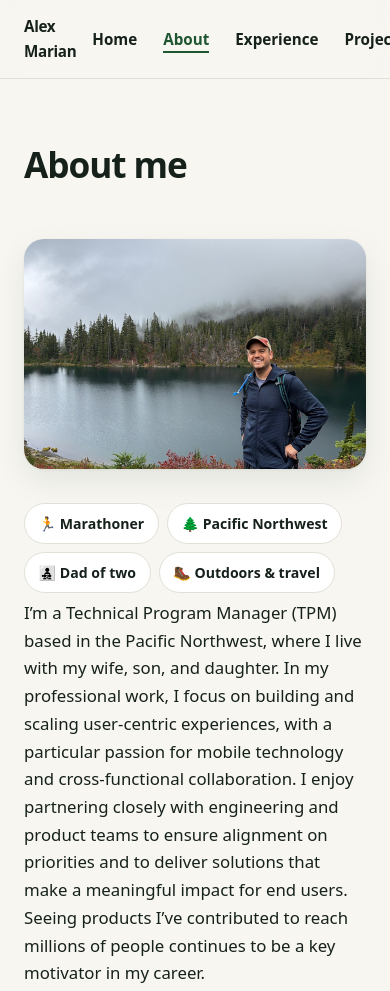
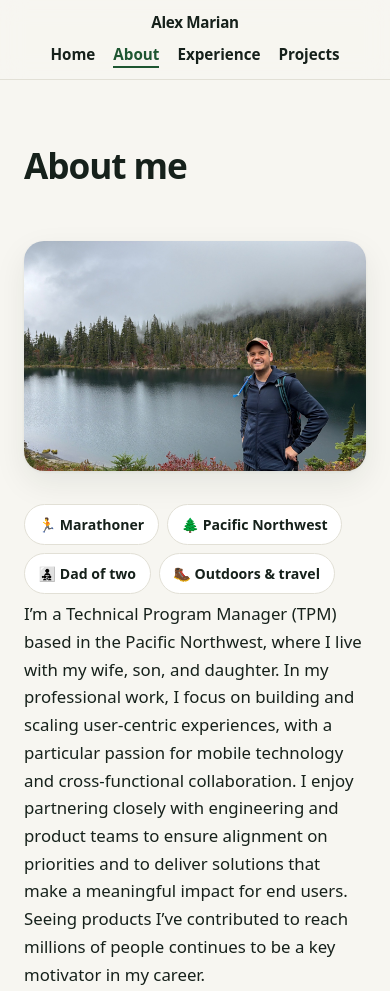
Before and after one commit to Alexmania/alexmania.github.io, a plain HTML site: page about.html in a window 390 px wide. Shown: the top 991 px of the page. Drawn offline with Linux system fonts and the light colour scheme.

Commit message:
Reimagine preview: mobile nav fix

```diff
--- a/redesign.css
+++ b/redesign.css
@@ -30,6 +30,7 @@ a:hover{ text-decoration: underline; }
 /* ========== Nav ========== */
 .nav{
   position: sticky; top: 0; z-index: 50;
+  background: var(--bg);
   background: color-mix(in srgb, var(--bg) 82%, transparent);
   backdrop-filter: saturate(150%) blur(12px);
   -webkit-backdrop-filter: saturate(150%) blur(12px);
@@ -45,6 +46,10 @@ a:hover{ text-decoration: underline; }
 .nav a{ color: var(--ink); font-size: .95rem; font-weight: 550; }
 .nav a:hover{ color: var(--pine); text-decoration: none; }
 .nav a[aria-current="page"]{ color: var(--pine); border-bottom: 2px solid var(--pine); padding-bottom: 2px; }
+@media (max-width: 560px){
+  .nav-inner{ flex-wrap: wrap; justify-content: center; row-gap: 6px; padding: 10px 16px 12px; }
+  .nav ul{ gap: 18px; }
+}
 
 /* ========== Hero (home) ========== */
 .hero{
```
